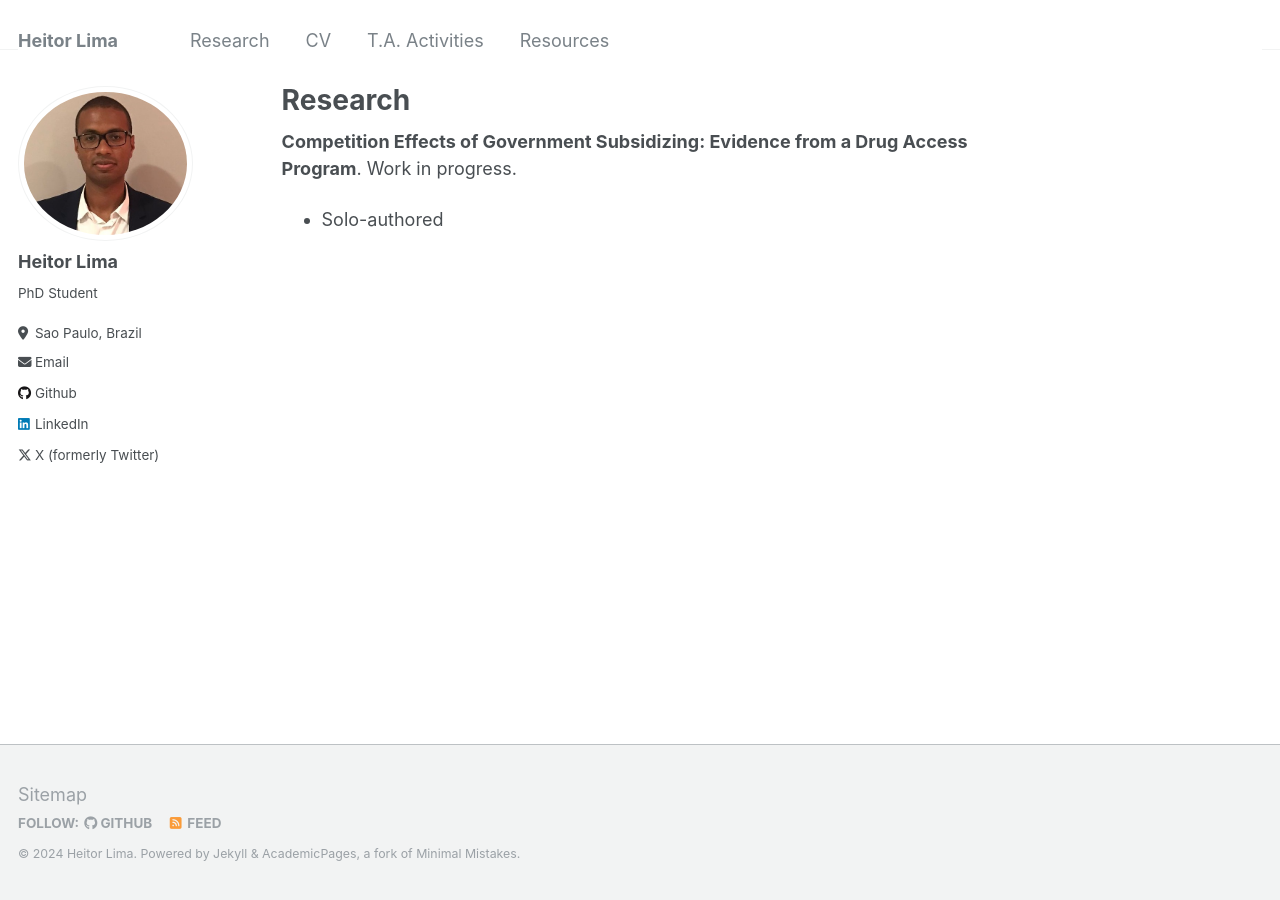
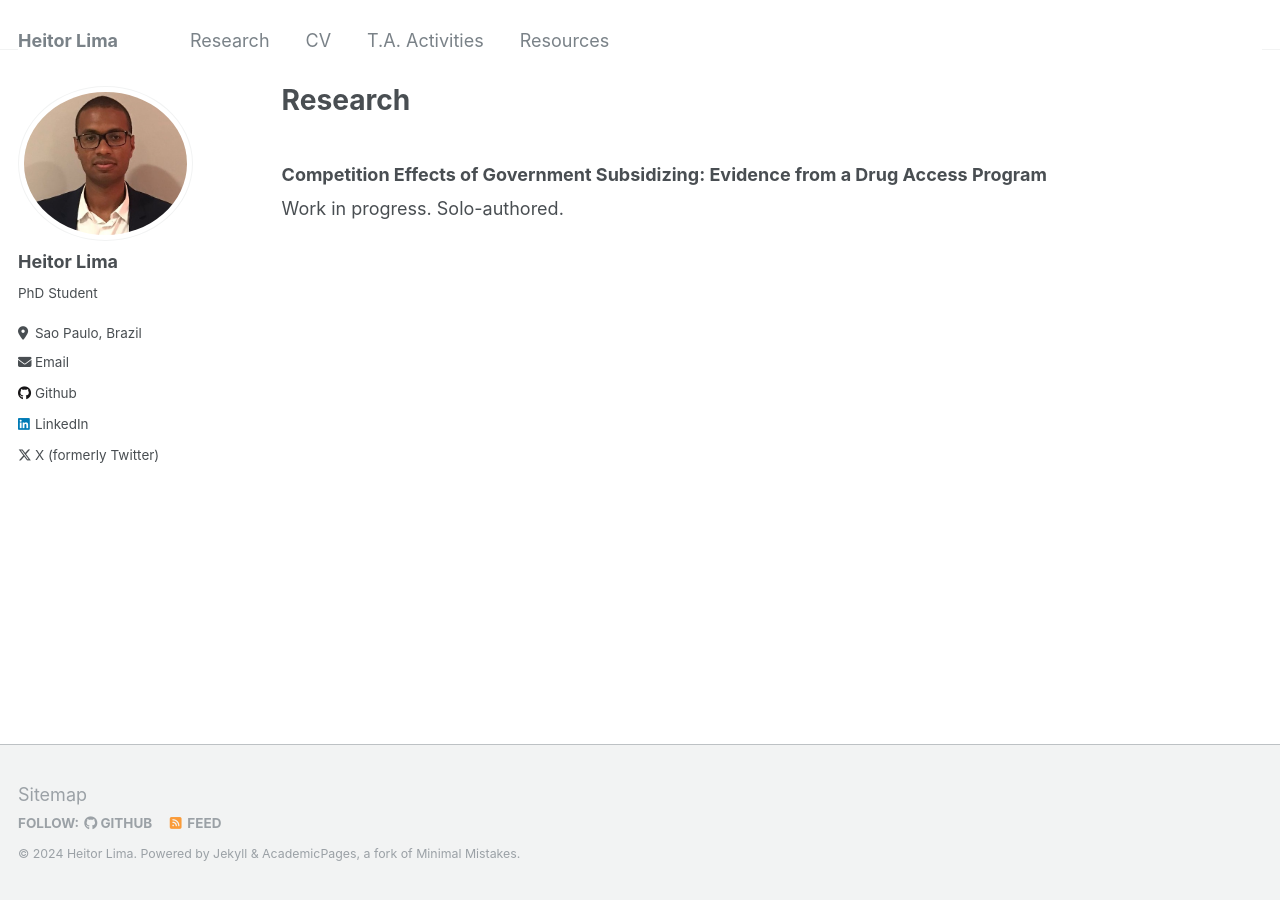
Before and after one commit to heitoraolima/heitoraolima.github.io, a Jekyll site: the page built from _pages/research.md, in a window 1280 px wide. Built offline with Jekyll 4.4.1, drawn with Linux system fonts in a browser that asks for light colours.

```diff
--- a/_pages/research.md
+++ b/_pages/research.md
@@ -5,5 +5,5 @@ title: "Research"
 
 
 
-**Competition Effects of Government Subsidizing: Evidence from a Drug Access Program**. Work in progress.
-- Solo-authored
+### Competition Effects of Government Subsidizing: Evidence from a Drug Access Program
+Work in progress. Solo-authored.
```
